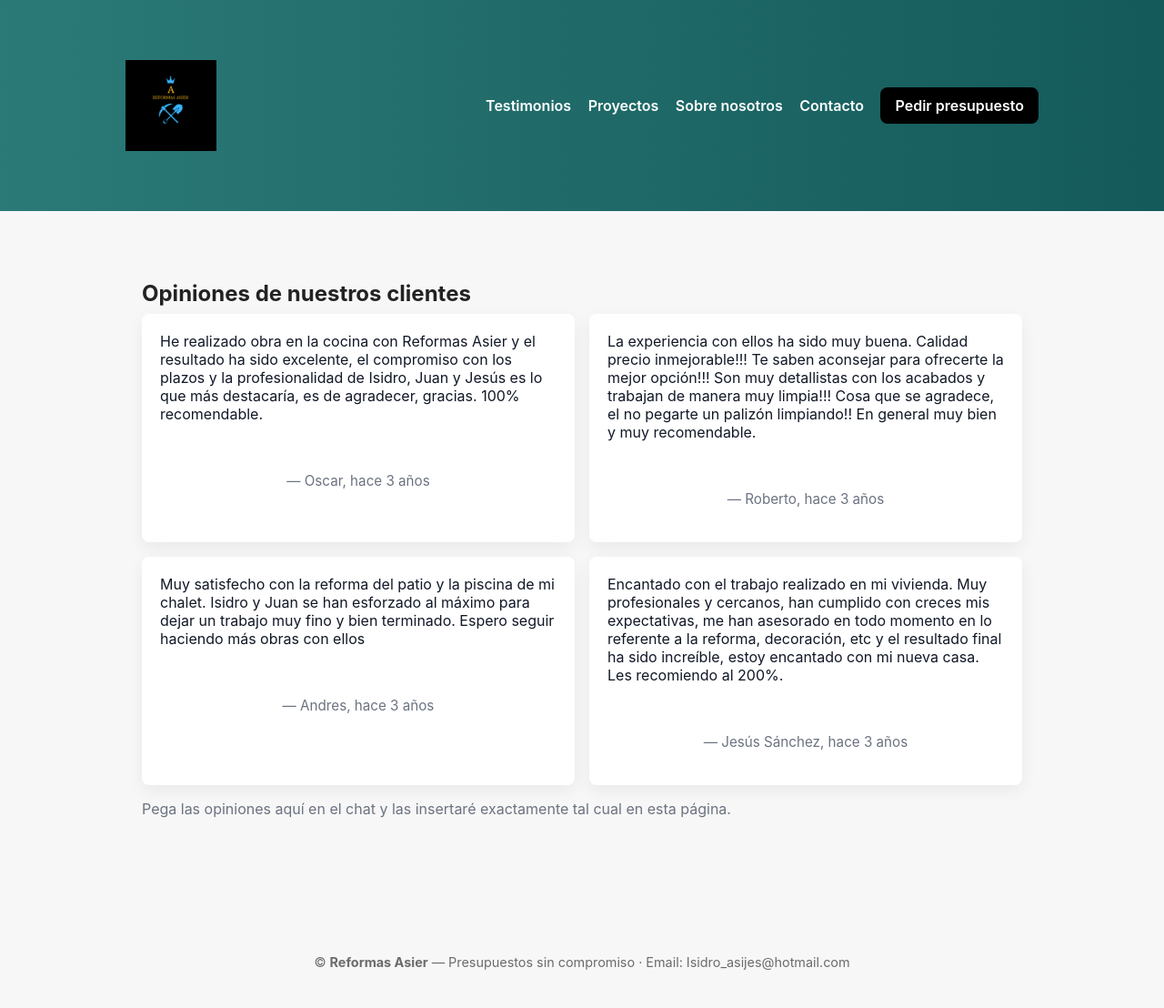
After one commit to RMontesJ/Reformas-Asier, a PHP site: page /testimonios.php in a window 1280 px wide. The commit adds this page. Shown: the whole page at 91% size. Run offline with PHP 8.4, Linux system fonts and the light colour scheme.

Commit message:
Creada la pagina de testimonios

```diff
--- /dev/null
+++ b/css/testimonios.css
@@ -0,0 +1,9 @@
+    /* Estilos mínimos para testimonios */
+    .testimonios { padding: 2rem 1rem; max-width: 1000px; margin: 0 auto; }
+    .testimonios h1 { margin-bottom: .5rem; }
+    .testimonios .muted { color: #6b7280; margin-bottom: 1rem; }
+    .testimonials-grid { display: grid; gap: 1rem; grid-template-columns: 1fr; }
+    .testimonial { background:#fff; padding:1.25rem; border-radius:8px; box-shadow:0 6px 18px rgba(16,24,40,0.06); }
+    blockquote { margin:0 0 .75rem 0; font-style:normal; color:#111827; }
+    footer.test-author { color:#6b7280; font-size:.95rem; }
+    @media(min-width:700px){ .testimonials-grid{ grid-template-columns: repeat(2,1fr); } }
--- a/includes/nav.php
+++ b/includes/nav.php
@@ -6,7 +6,7 @@
                 </a>
             </div>
             <div class="nav-links">
-                <a href="#servicios">Servicios</a>
+                <a href="testimonios.php">Testimonios</a>
                 <a href="#portfolio">Proyectos</a>
                 <a href="#sobre-nosotros">Sobre nosotros</a>
                 <a href="contacto.php">Contacto</a>
--- /dev/null
+++ b/testimonios.php
@@ -0,0 +1,69 @@
+<?php
+
+// Página de testimonios — pega las opiniones reales dentro de cada <blockquote>
+?>
+<!doctype html>
+<html lang="es">
+<head>
+    <meta charset="utf-8" />
+    <meta name="viewport" content="width=device-width,initial-scale=1" />
+    <title>Testimonios — Reformas Asier</title>
+    <link rel="stylesheet" href="css/nav.css">
+    <link rel="stylesheet" href="css/comun.css">
+    <link rel="stylesheet" href="css/testimonios.css">
+    <link rel="stylesheet" href="css/footer.css">
+    <link rel="shortcut icon" href="img\Logo-reformas-asier.png" />
+</head>
+<body>
+        <header>
+        <div class="container">
+           <?php include 'includes/nav.php'; ?>
+        </div>
+    </header>
+
+
+    <main class="container" role="main">
+        <section class="testimonios" id="testimonios">
+            <h1>Opiniones de nuestros clientes</h1>
+
+            <div class="grid testimonials-grid">
+                <article class="testimonial card">
+                    <blockquote>
+                        <!-- Pega aquí la opinión original sin modificar -->
+                        He realizado obra en la cocina con Reformas Asier y el resultado ha sido excelente, el compromiso con los plazos y la profesionalidad de Isidro, Juan y Jesús es lo que más destacaría, es de agradecer, gracias. 100% recomendable.
+                    </blockquote>
+                    <footer class="test-author">— Oscar, hace 3 años</footer>
+                </article>
+
+                <article class="testimonial card">
+                    <blockquote>
+                        <!-- Pega aquí la opinión original sin modificar -->
+                        La experiencia con ellos ha sido muy buena. Calidad precio inmejorable!!! Te saben aconsejar para ofrecerte la mejor opción!!! Son muy detallistas con los acabados y trabajan de manera muy limpia!!! Cosa que se agradece, el no pegarte un palizón limpiando!! En general muy bien y muy recomendable.
+                    </blockquote>
+                    <footer class="test-author">— Roberto, hace 3 años</footer>
+                </article>
+
+                <article class="testimonial card">
+                    <blockquote>
+                        <!-- Pega aquí la opinión original sin modificar -->
+                        Muy satisfecho con la reforma del patio y la piscina de mi chalet. Isidro y Juan se han esforzado al máximo para dejar un trabajo muy fino y bien terminado. Espero seguir haciendo más obras con ellos
+                    </blockquote>
+                    <footer class="test-author">— Andres, hace 3 años</footer>
+                </article>
+
+                <article class="testimonial card">
+                    <blockquote>
+                        <!-- Pega aquí la opinión original sin modificar -->
+                        Encantado con el trabajo realizado en mi vivienda. Muy profesionales y cercanos, han cumplido con creces mis expectativas, me han asesorado en todo momento en lo referente a la reforma, decoración, etc y el resultado final ha sido increíble, estoy encantado con mi nueva casa. Les recomiendo al 200%.
+                    </blockquote>
+                    <footer class="test-author">— Jesús Sánchez, hace 3 años</footer>
+                </article>
+            </div>
+
+            <p class="muted">Pega las opiniones aquí en el chat y las insertaré exactamente tal cual en esta página.</p>
+        </section>
+    </main>
+
+    <?php include 'includes/footer.php'; ?>
+</body>
+</html>
```
Also changed, not shown: index.php (+54 -4 lines).
